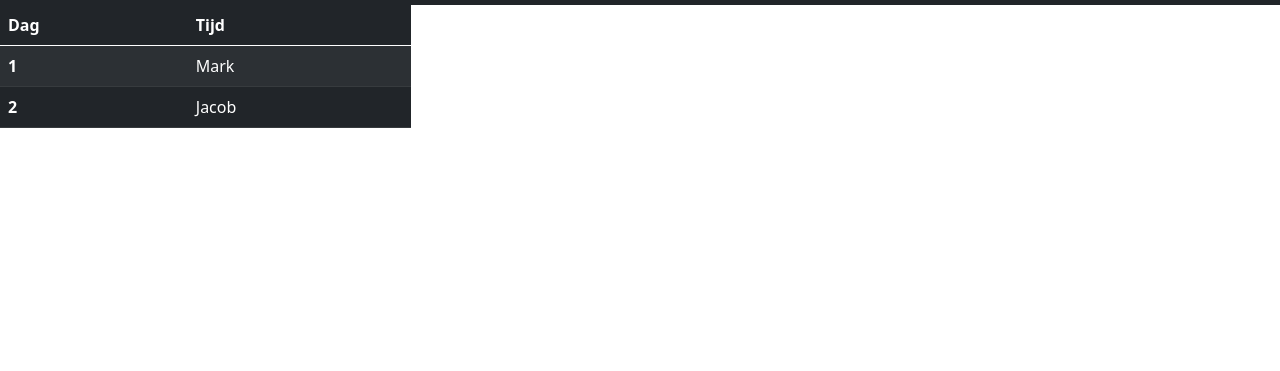
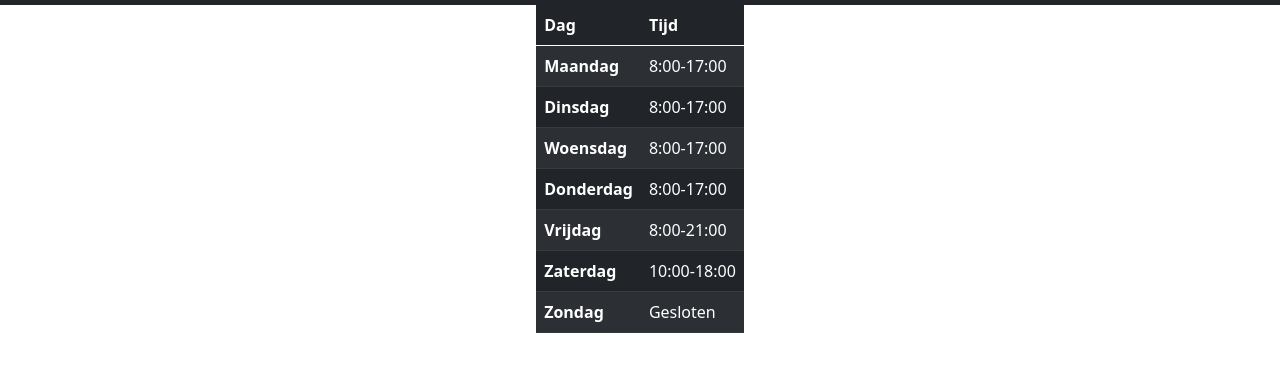
Before and after one commit to Jarvinnn/Project_SunTours_Jarvin, a plain HTML site: page index.html in a window 1280 px wide. Shown: the part 51-422 px from the top of the page. Drawn offline with nearby package versions, Linux system fonts and the light colour scheme.

Commit message:
add basic table

```diff
--- a/index.html
+++ b/index.html
@@ -28,9 +28,9 @@
       </div>
     </div>
   </nav>
-  <div class="row">
-    <div class="col-sm-4">
-      <table class="table table-dark table-striped">
+  <div class="row justify-content-center">
+    <div class="col-auto">
+      <table class="table table-responsive table-dark table-striped">
         <thead>
           <tr>
             <th scope="col">Dag</th>
@@ -39,16 +39,33 @@
         </thead>
         <tbody>
           <tr>
-            <th scope="row">1</th>
-            <td>Mark</td>
-
+            <th scope="row">Maandag</th>
+            <td>8:00-17:00</td>
           </tr>
           <tr>
-            <th scope="row">2</th>
-            <td>Jacob</td>
-
+            <th scope="row">Dinsdag</th>
+            <td>8:00-17:00</td>
           </tr>
-
+          <tr>
+            <th scope="row">Woensdag</th>
+            <td>8:00-17:00</td>
+          </tr>
+          <tr>
+            <th scope="row">Donderdag</th>
+            <td>8:00-17:00</td>
+          </tr>
+          <tr>
+            <th scope="row">Vrijdag</th>
+            <td>8:00-21:00</td>
+          </tr>
+          <tr>
+            <th scope="row">Zaterdag</th>
+            <td>10:00-18:00</td>
+          </tr>
+          <tr>
+            <th scope="row">Zondag</th>
+            <td>Gesloten</td>
+          </tr>
         </tbody>
       </table>
     </div>
```
